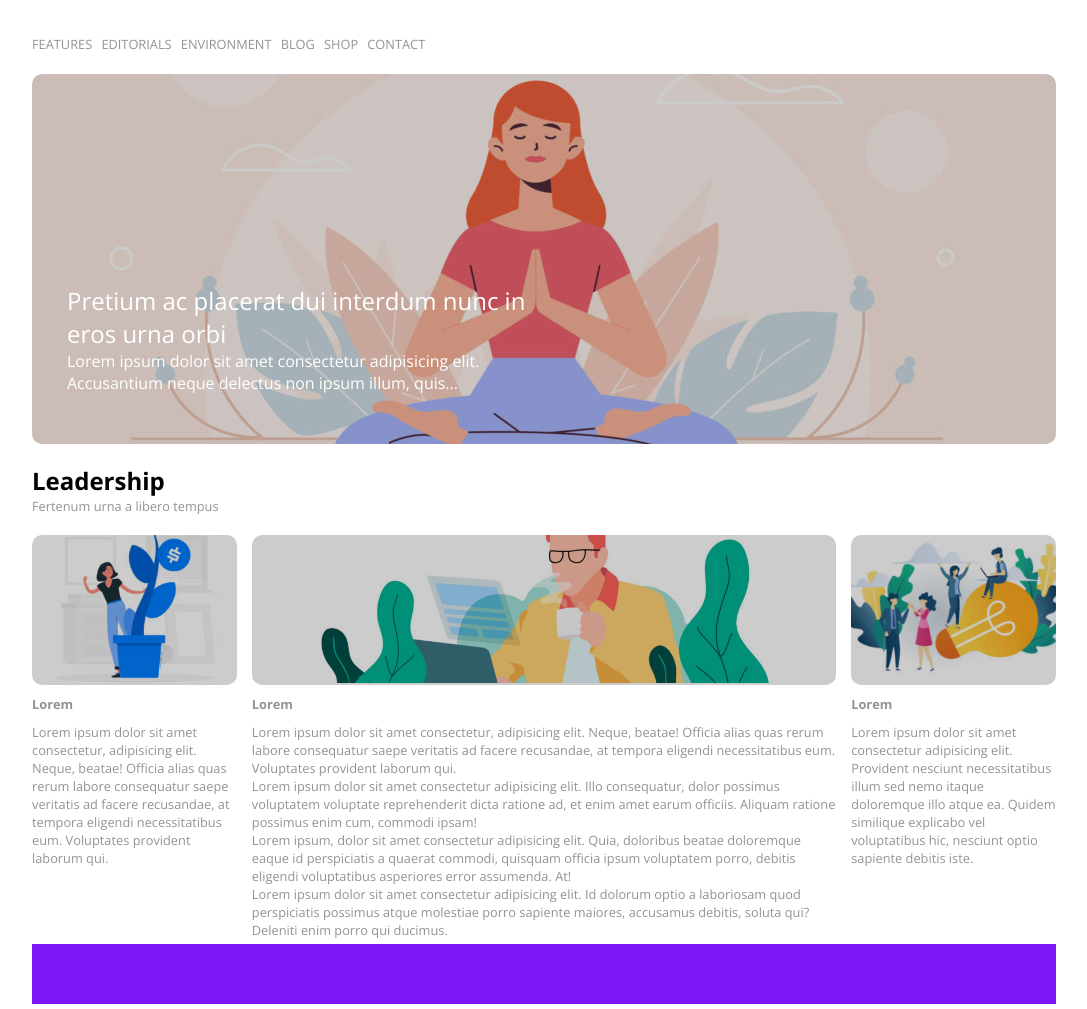
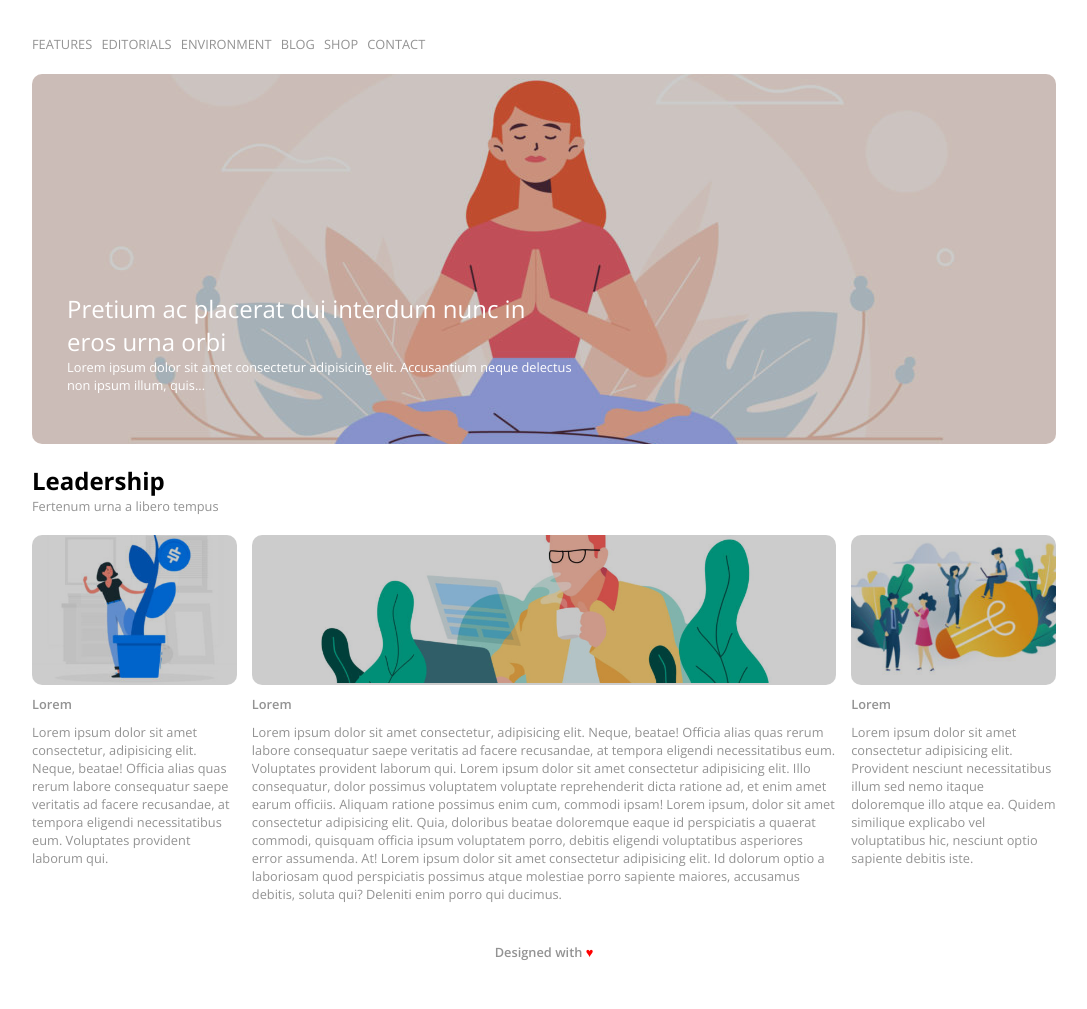
Before and after one commit to FloatIndex/htmlcss-wp, a plain HTML site: page index.html in a window 1280 px wide. Shown: the part 58-1067 px from the top of the page, without its empty margins (96-1183 px from the left). After the commit the page ends 1039 px from the top, so only its background shows below. Drawn offline with nearby package versions, Linux system fonts and the light colour scheme.

Commit message:
footer completato + correzioni css comune

```diff
--- a/index.html
+++ b/index.html
@@ -39,15 +39,15 @@
                 <div class="overlay"></div>
 
                 <div class="article-text">
-                    <h2 class="light-font">Pretium ac placerat dui interdum nunc in eros urna orbi</h1>
-                    <p>Lorem ipsum dolor sit amet consectetur adipisicing elit. Accusantium neque delectus non ipsum illum, quis...</p>
+                    <h2>Pretium ac placerat dui interdum nunc in eros urna orbi</h1>
+                    <p class="small-font">Lorem ipsum dolor sit amet consectetur adipisicing elit. Accusantium neque delectus non ipsum illum, quis...</p>
                 </div>
             </article>
 
             <section>
                 <div class="title">
                     <h1>Leadership</h1>
-                    <h3 class="small-font light-font grey" >Fertenum urna a libero tempus</h3>
+                    <h3 class="small-font grey" >Fertenum urna a libero tempus</h3>
                 </div>
 
                 <div class="left content">
@@ -69,11 +69,11 @@
                     </div>
 
                     <div class="content-txt small-font grey">
-                        <h4>Lorem</h4>
-                        <p>Lorem ipsum dolor sit amet consectetur, adipisicing elit. Neque, beatae! Officia alias quas rerum labore consequatur saepe veritatis ad facere recusandae, at tempora eligendi necessitatibus eum. Voluptates provident laborum qui.</p>
-                        <p>Lorem ipsum dolor sit amet consectetur adipisicing elit. Illo consequatur, dolor possimus voluptatem voluptate reprehenderit dicta ratione ad, et enim amet earum officiis. Aliquam ratione possimus enim cum, commodi ipsam!</p>
-                        <p>Lorem ipsum, dolor sit amet consectetur adipisicing elit. Quia, doloribus beatae doloremque eaque id perspiciatis a quaerat commodi, quisquam officia ipsum voluptatem porro, debitis eligendi voluptatibus asperiores error assumenda. At!</p>
-                        <p>Lorem ipsum dolor sit amet consectetur adipisicing elit. Id dolorum optio a laboriosam quod perspiciatis possimus atque molestiae porro sapiente maiores, accusamus debitis, soluta qui? Deleniti enim porro qui ducimus.</p>
+                        <h4 class>Lorem</h4>
+                        <p>Lorem ipsum dolor sit amet consectetur, adipisicing elit. Neque, beatae! Officia alias quas rerum labore consequatur saepe veritatis ad facere recusandae, at tempora eligendi necessitatibus eum. Voluptates provident laborum qui.
+                            Lorem ipsum dolor sit amet consectetur adipisicing elit. Illo consequatur, dolor possimus voluptatem voluptate reprehenderit dicta ratione ad, et enim amet earum officiis. Aliquam ratione possimus enim cum, commodi ipsam!
+                            Lorem ipsum, dolor sit amet consectetur adipisicing elit. Quia, doloribus beatae doloremque eaque id perspiciatis a quaerat commodi, quisquam officia ipsum voluptatem porro, debitis eligendi voluptatibus asperiores error assumenda. At!
+                            Lorem ipsum dolor sit amet consectetur adipisicing elit. Id dolorum optio a laboriosam quod perspiciatis possimus atque molestiae porro sapiente maiores, accusamus debitis, soluta qui? Deleniti enim porro qui ducimus.</p>
                     </div>
                 </div>
 
@@ -91,8 +91,8 @@
             </section>
         </main>
 
-        <footer>
-
+        <footer class="small-font grey">
+            <div class="footer-txt">Designed with <span class="heart">&hearts;</span></div>
         </footer>
     </div>
 </body>
--- a/style.css
+++ b/style.css
@@ -4,6 +4,7 @@
     padding: 0px;
     box-sizing: border-box;
     font-family: 'Open Sans', sans-serif;
+    font-weight: 300;
 }
 
 .container{
@@ -36,10 +37,6 @@
 .small-font {
     font-size: 0.8em;
 }
-
-.light-font {
-    font-weight: 300;
-}
 /* fine regole comuni */
 
 
@@ -69,6 +66,10 @@ header .vertical-lign {
     text-transform: uppercase;
     text-decoration: none;
 }
+
+.menu li a:hover {
+    color: #000;
+}
 /* fine header */
 
 
@@ -91,9 +92,12 @@ main article .article-text {
 /* fine article */
 
 /* section */
-
 main section .title {
     margin-bottom: 20px;
+}
+
+main section .title h1 {
+    font-weight: bold;
 }
 
 main section .content {
@@ -122,6 +126,7 @@ main section .middle.content .overlayed-img {
 
 main section .content .content-txt h4 {
     margin: 10px 0px;
+    font-weight: 600;
 }
 
 section::after {
@@ -136,8 +141,15 @@ section::after {
 
 /* footer */
 footer {
-    height: 60px;
-    background-color: rgb(125, 22, 245);
-    margin-top: 5px;
+    margin: 40px 0px 20px;
+}
+
+footer .footer-txt {
+    font-weight: 600;
+    text-align: center;
+}
+
+footer .footer-txt .heart {
+    color: #f00;
 }
 /* fine footer */
```
